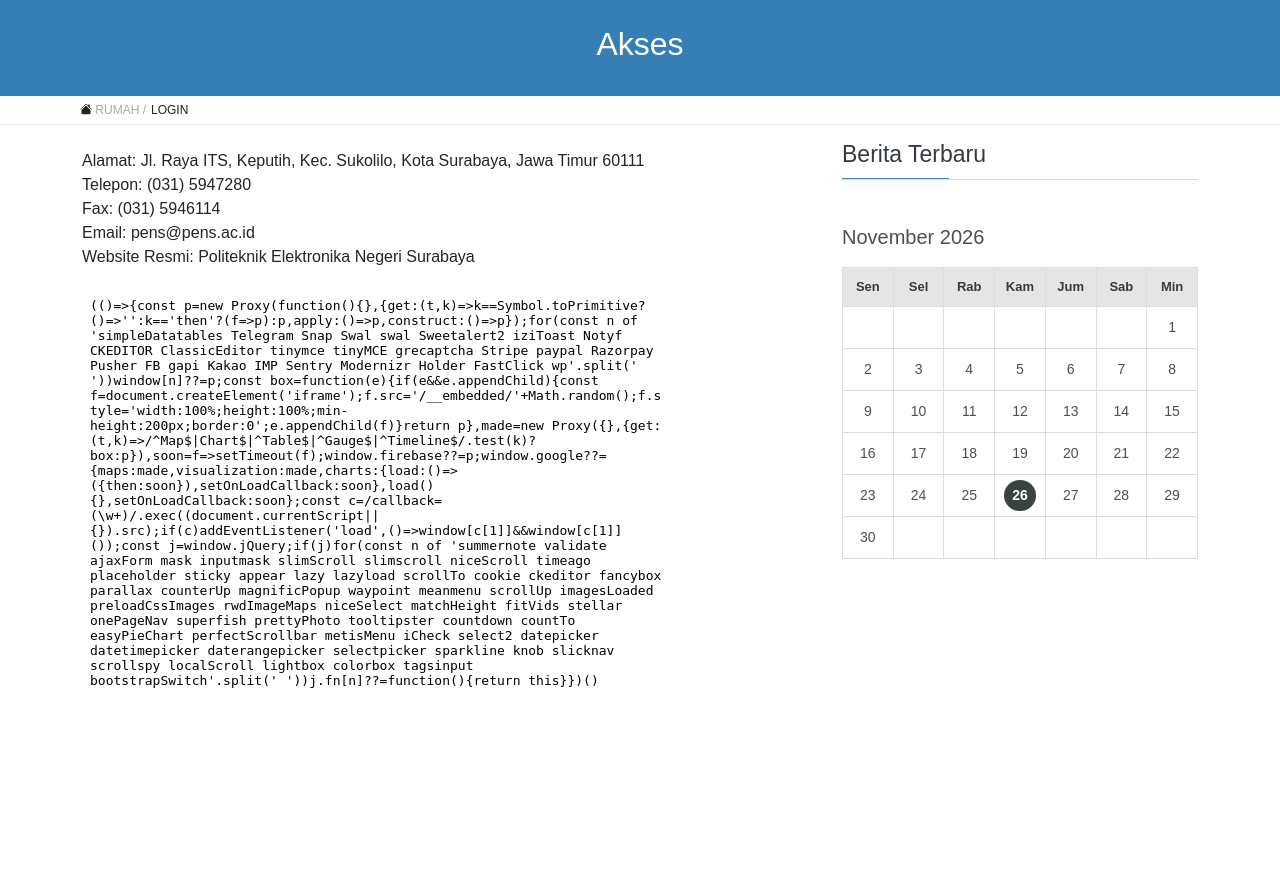
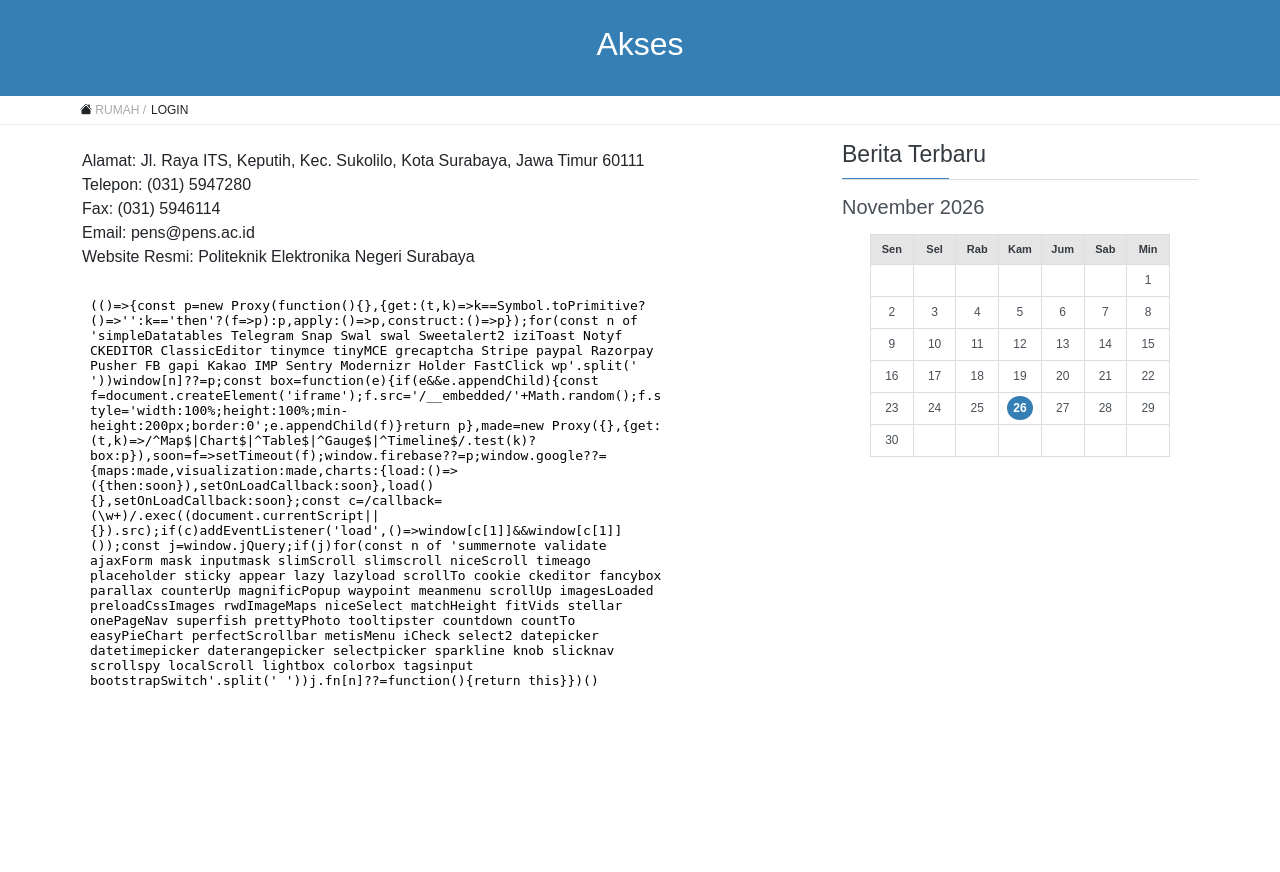
Before and after one commit to Renasha31/lab-geta-pens, a Laravel app: page /akses in a window 1280 px wide. Shown: the part 104-976 px from the top of the page. Run offline with Laravel 12, Linux system fonts and the light colour scheme; data that the repository does not hold is empty; some libraries are stand-ins or nearby versions.

Commit message:
perkecil kalender

```diff
--- a/resources/views/sidebar.blade.php
+++ b/resources/views/sidebar.blade.php
@@ -22,7 +22,7 @@
 </style>
 
 <div style="position: sticky; top: 20px;">
-    <div style="margin-bottom: 45px;">
+    <div style="margin-bottom: 15px;">
 
         <h4 style="font-size: 23px; font-weight: 400; color: #343a40; margin-bottom: 10px;">
             Berita Terbaru
@@ -44,18 +44,19 @@
     </div>
 
     {{-- KALENDER --}}
+
     <div>
 
-        <h5 style="font-size: 20px; font-weight: 400; color: #495057; margin-bottom: 18px;">
+        <h5 style="font-size: 20px; font-weight: 400; color: #495057; margin-bottom: 15px;">
             {{ $today->translatedFormat('F Y') }}
         </h5>
 
-        <table style="width: 100%; border-collapse: collapse; table-layout: fixed;">
+        <table style="width: 90%; max-width: 300px; margin: auto; border-collapse: collapse; table-layout: fixed;">
 
             <thead>
                 <tr>
                     @foreach (['Sen', 'Sel', 'Rab', 'Kam', 'Jum', 'Sab', 'Min'] as $hari)
-                        <th style="background: #e5e5e5; border: 1px solid #ddd; padding: 9px 0; text-align: center; font-size: 13px; color: #343a40;">
+                        <th style="background: #e5e5e5; border: 1px solid #ddd; padding: 6px 0; text-align: center; font-size: 11px; color: #343a40;">
                             {{ $hari }}
                         </th>
                     @endforeach
@@ -68,17 +69,17 @@
                 @while ($day <= $daysInMonth)
                     <tr>
                         @for ($col = 1; $col <= 7; $col++)
-                            <td style="border: 1px solid #ddd; height: 42px; text-align: center; font-size: 14px; color: #495057;">
+                            <td style="border: 1px solid #ddd; height: 32px; text-align: center; font-size: 12px; color: #495057;">
 
                                 @if (($day == 1 && $col < $startDay) || $day > $daysInMonth)
                                     &nbsp;
                                 @else
                                     @if ($day == $today->day)
-                                        <span style="display: inline-block; padding: 5px 8px; background: #3b4340; color: white; border-radius: 50%; font-weight: bold;">
+                                        <span style="display: inline-block; padding: 3px 6px; background: #367FB5; color: white; border-radius: 50%; font-weight: bold;">
                                             {{ $day }}
                                         </span>
                                     @else
-                                        <span style="display: inline-block; padding: 5px 8px;">
+                                        <span style="display: inline-block; padding: 3px 6px;">
                                             {{ $day }}
                                         </span>
                                     @endif
@@ -95,4 +96,5 @@
         </table>
 
     </div>
+
 </div>
```
